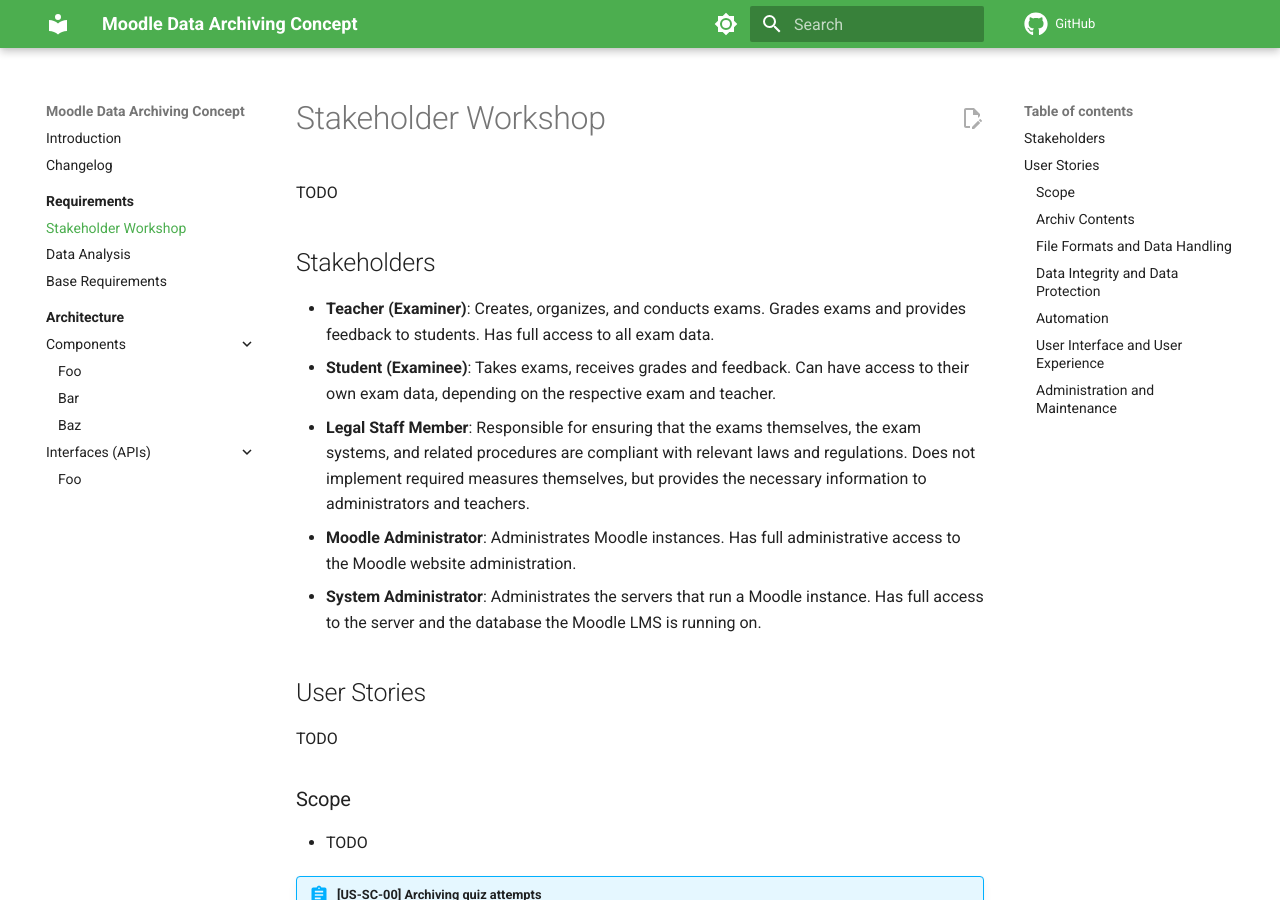
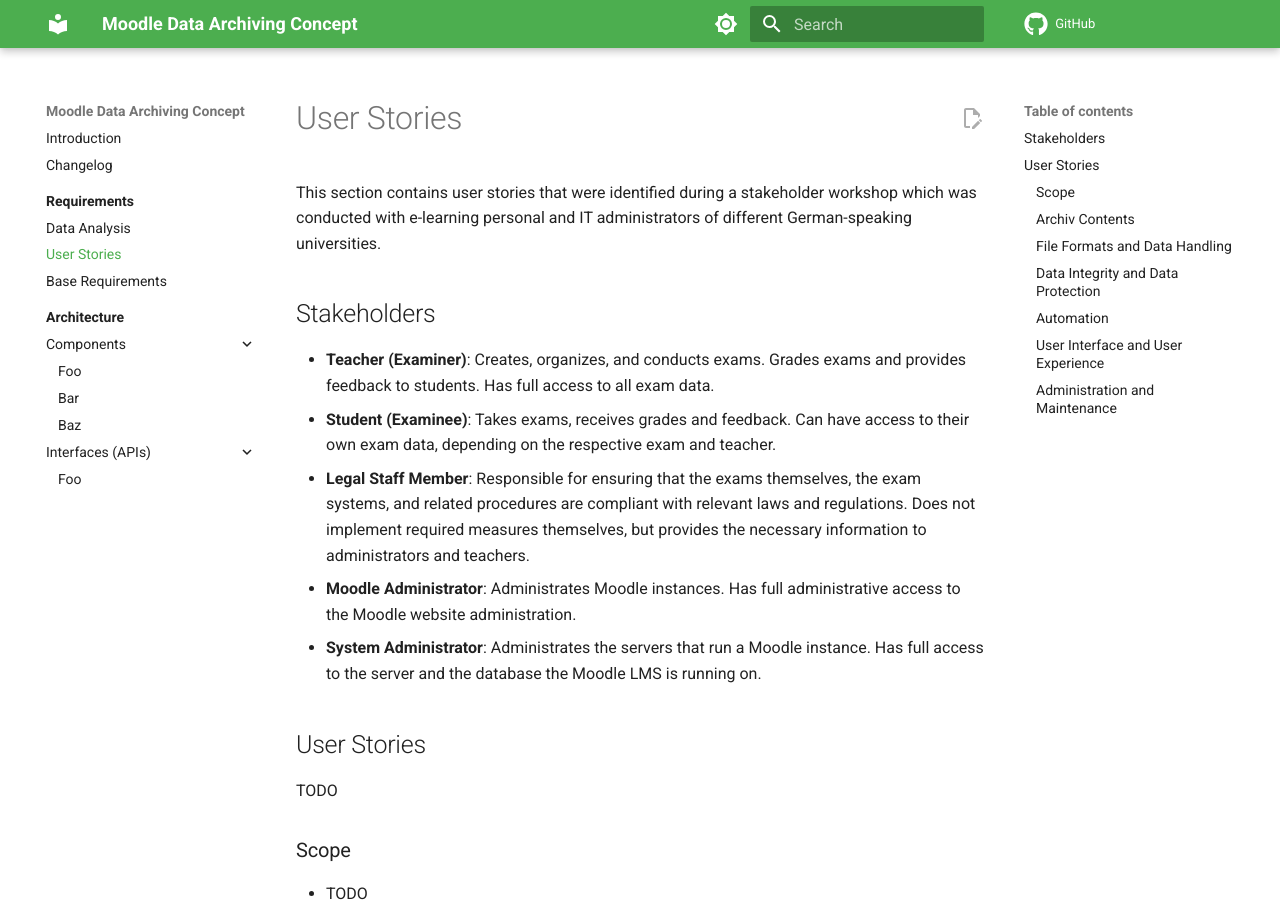
Before and after one commit to ngandrass/moodle-data-archiving-concept, an MkDocs documentation site: the page built from docs/requirements/user-stories.md, in a window 1280 px wide and 900 px high. Built offline with MkDocs 1.6.1 and Material for MkDocs 9.7.7, drawn with Linux system fonts in a browser that asks for light colours; comment, search, counter and statistics services are not loaded.

Commit message:
Rename stakeholder workshop page to user stories

```diff
--- a/docs/requirements/stakeholder-workshop.md
+++ b/docs/requirements/user-stories.md
@@ -1,6 +1,8 @@
-# Stakeholder Workshop
+# User Stories
 
-TODO
+This section contains user stories that were identified during a stakeholder workshop which was conducted with
+e-learning personal and IT administrators of different German-speaking universities.
+
 
 ## Stakeholders
 
--- a/mkdocs.yml
+++ b/mkdocs.yml
@@ -84,8 +84,8 @@ nav:
 
   - "Requirements":
     - requirements/index.md
-    - "Stakeholder Workshop": requirements/stakeholder-workshop.md
     - "Data Analysis": requirements/data-analysis.md
+    - "User Stories": requirements/user-stories.md
     - "Base Requirements": requirements/base-requirements.md
 
   - "Architecture":
```
